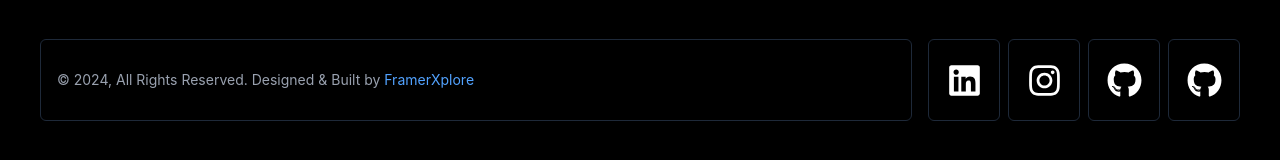
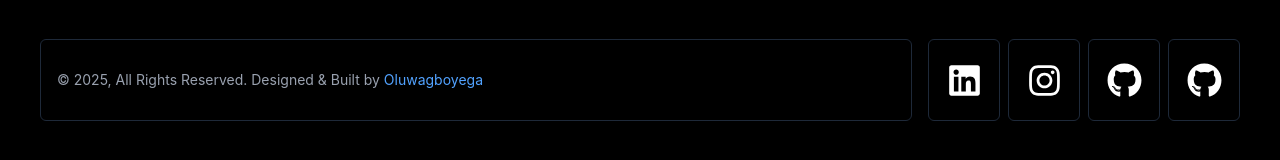
Before and after one commit to GboyegaAkere/assignment, a React (Vite) app in the folder fontend/: page /mywork in a window 1280 px wide. Shown: the part 654-814 px from the top of the page. Built offline with nearby package versions, Linux system fonts and the light colour scheme.

Commit message:
new commit

```diff
--- a/fontend/src/components/Footer.jsx
+++ b/fontend/src/components/Footer.jsx
@@ -9,14 +9,14 @@ export function Footer() {
           {/* Copyright Card */}
           <div className="border border-gray-800 rounded-md py-6 px-4 h-[82px] flex items-center justify-center md:justify-start flex-1 w-full">
             <p className="text-gray-400 text-center md:text-left text-sm">
-              © 2024, All Rights Reserved. Designed & Built by{' '}
+              © 2025, All Rights Reserved. Designed & Built by{' '}
               <a
                 href="https://framerxplore.com"
                 className="text-blue-400 hover:underline"
                 target="_blank"
                 rel="noopener noreferrer"
               >
-                FramerXplore
+                Oluwagboyega
               </a>
             </p>
           </div>
```
